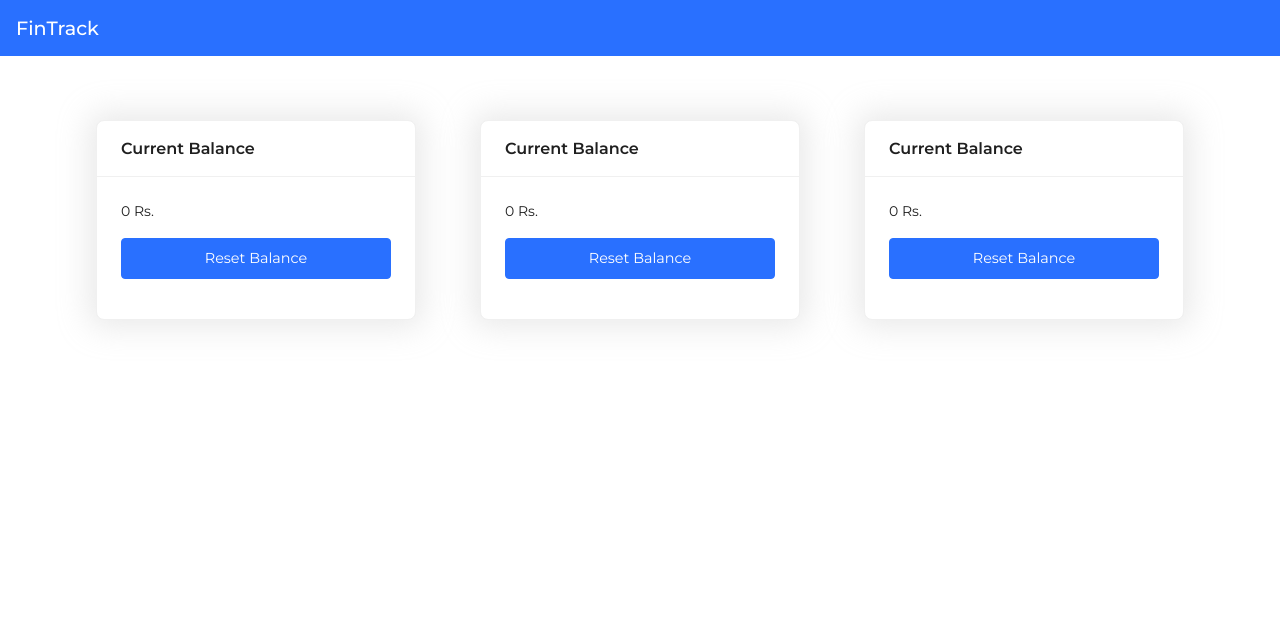
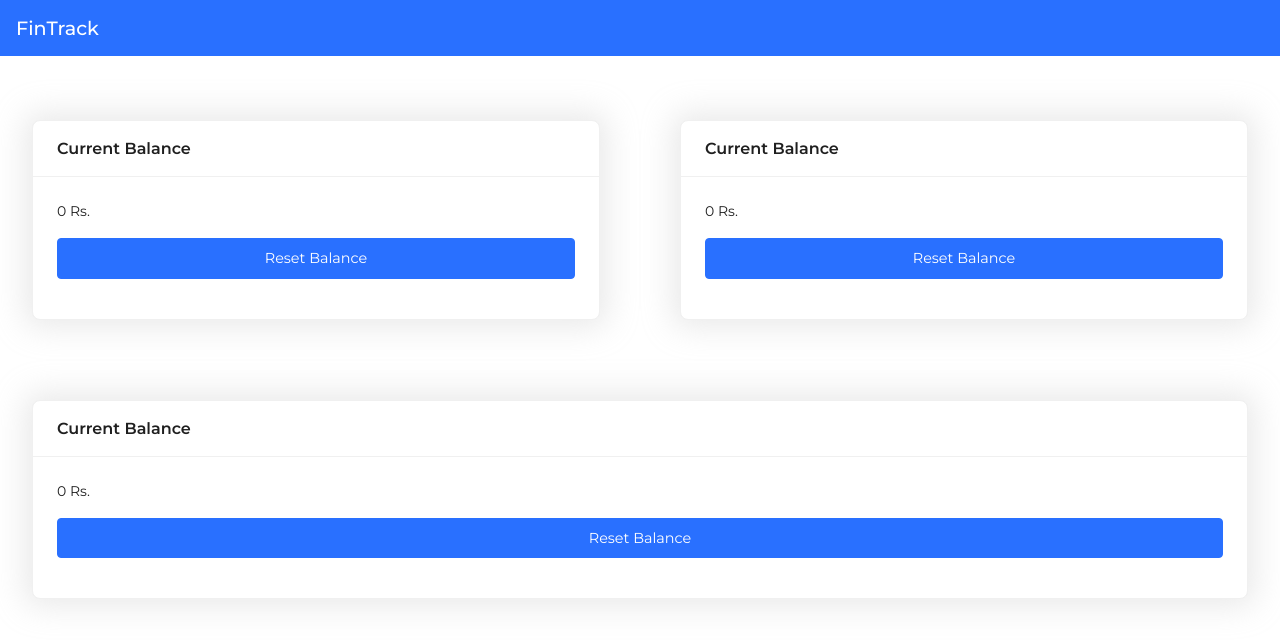
Before and after one commit to mokshmahajan2004/FinTrack, a React (Create React App) app: page /dashboard in a window 1280 px wide. Shown: the top 642 px of the page. Built offline with nearby package versions, Linux system fonts and the light colour scheme; no server answers.

Commit message:
Dashboard In progress

```diff
--- a/src/components/Cards/style.css
+++ b/src/components/Cards/style.css
@@ -1,18 +1,23 @@
 .my-card{
     box-shadow: var(--shadow);
-    min-width: 300px;
+    min-width: 400px;
     margin: 2rem;
     font-family: "Montserrat","sans-serif" !important ;
     border-radius: 0.5rem;
     flex: 1;
+}
+.ant-card-head-title{
+    margin: 0rem !important;
+    font-weight: 600;
 }
 
 .my-row{
     display: flex;
     justify-content: space-between;
     align-items: center;
-    width: 90%;
     margin: 2rem auto;
+    flex-wrap: wrap;
+    gap: 16px;
 
 }
 .my-row p{
```
